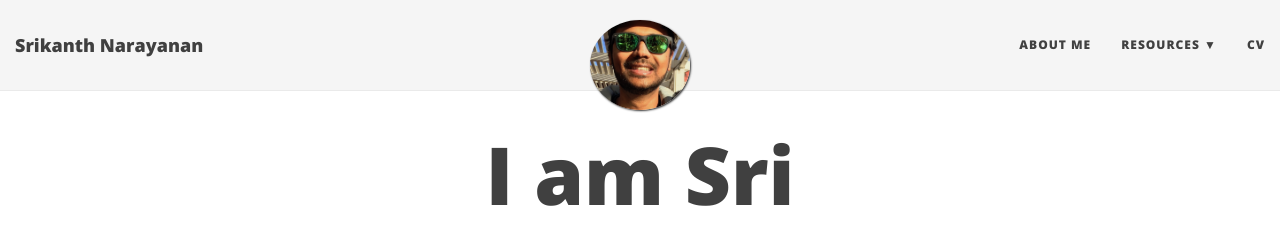
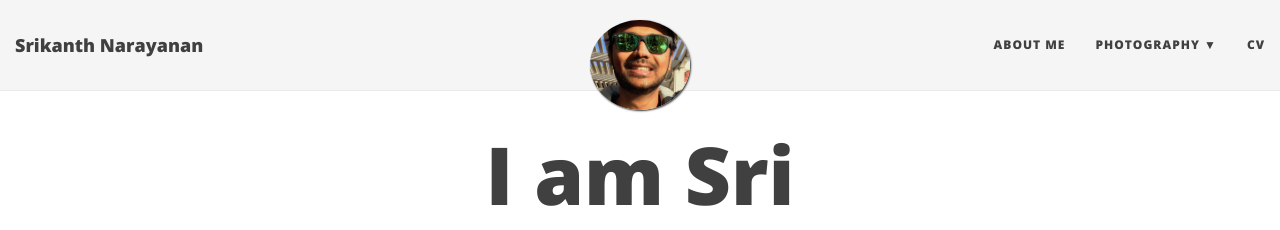
Before and after one commit to srikanth-narayanan/srikanth-narayanan.github.io, a Jekyll site: the page built from index.html, in a window 1280 px wide. Shown: the top 230 px of the page. Built offline with Jekyll 4.4.1, drawn with Linux system fonts in a browser that asks for light colours; nearby versions of some CDN libraries; the list of posts is cut into pages by our own code; part of the change alters nothing that is shown.

```diff
--- a/_config.yml
+++ b/_config.yml
@@ -24,10 +24,8 @@ description: The site contains my blogs and about me!
 # List of links in the navigation bar
 navbar-links:
   About Me: "aboutme"
-  Resources:
+  Photography:
     - Flickr Photos: "https://www.flickr.com/photos/kundakamandaka"
-    - Learn markdown: "http://www.markdowntutorial.com/"
-    - GitHub Pages: "https://pages.github.com/"
   CV: "resume"
 
 # Image to show in the navigation bar - image must be a square (width = height)
@@ -152,6 +150,8 @@ defaults:
     values:
       layout: "post"
       comments: true  # add comments to all blog posts
+      show-share: true # add sharing buttons to all blog posts
+      show-subscribe: true # add subscribe email to all blog posts
       social-share: true # add social media sharing buttons to all blog posts
   -
     scope:
```
